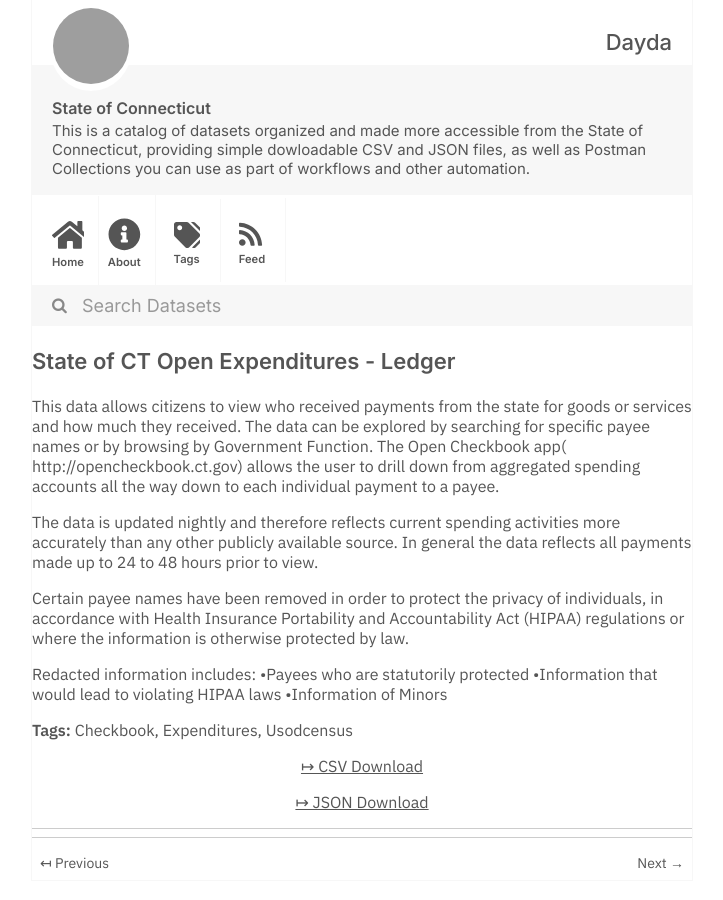
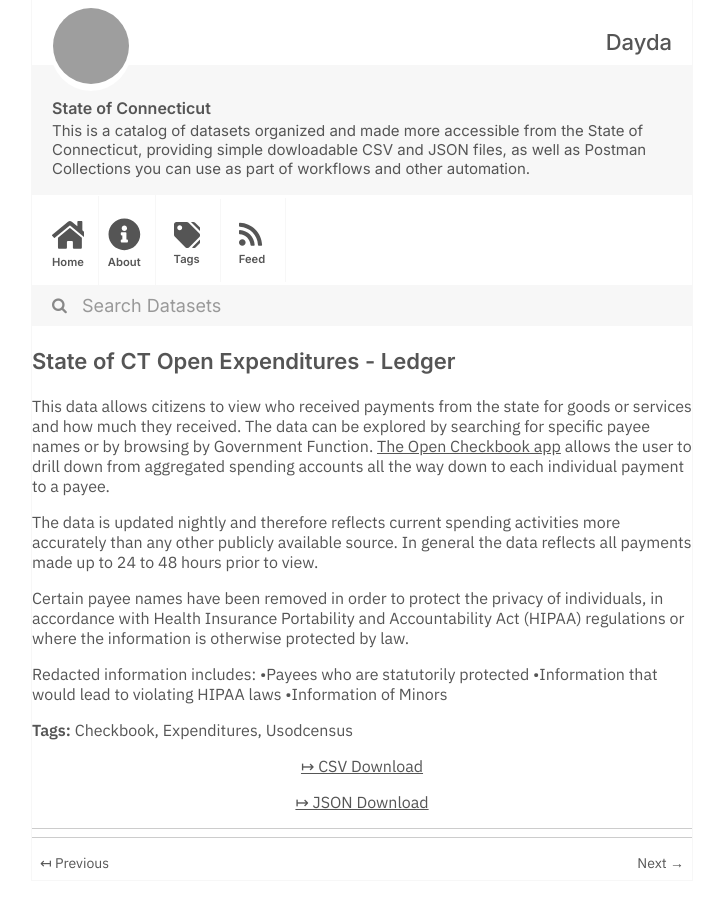
Before and after one commit to dayda-entities/state-of-connecticut, a Jekyll site: the page built from _posts/2020-11-12-state-of-ct-open-expenditures-.md, in a window 1280 px wide, cut to the strip 0-900 px from the top of the page. Shown: the whole strip, without its empty margins (278-1001 px from the left). Built offline with Jekyll 4.4.1, drawn with Linux system fonts in a browser that asks for light colours; part of the change alters nothing that is shown; grey boxes are pictures that could not be loaded.

Commit message:
Publish Data

```diff
--- a/_posts/2020-11-12-state-of-ct-open-expenditures-.md
+++ b/_posts/2020-11-12-state-of-ct-open-expenditures-.md
@@ -1,7 +1,7 @@
 ---
 title: State of CT Open Expenditures - Ledger
-created: '2020-11-12T14:53:56.322016'
-modified: '2020-11-12T14:53:56.322023'
+created: '2020-11-12T14:56:38.585508'
+modified: '2020-12-04T18:57:22.677540'
 state: active
 type: dataset
 tags:
@@ -10,12 +10,12 @@ tags:
   - Usodcensus
 groups:
   - Local Government
-csv_url: 'https://data.ct.gov/api/views/4b3c-3g3a/rows.csv?accessType=DOWNLOAD'
-json_url: 'https://data.ct.gov/api/views/4b3c-3g3a/rows.json?accessType=DOWNLOAD'
+csv_url: 'https://data.ct.gov/api/views/jz5u-r6jf/rows.csv?accessType=DOWNLOAD'
+json_url: 'https://data.ct.gov/api/views/jz5u-r6jf/rows.json?accessType=DOWNLOAD'
 layout: post
 
 ---
-This data allows citizens to view who received payments from the state for goods or services and how much they received. The data can be explored by searching for specific payee names or by browsing by Government Function. The Open Checkbook app( http://opencheckbook.ct.gov) allows the user to drill down from aggregated spending accounts all the way down to each individual payment to a payee.
+This data allows citizens to view who received payments from the state for goods or services and how much they received. The data can be explored by searching for specific payee names or by browsing by Government Function. <a href="http://opencheckbook.ct.gov">The Open Checkbook app</a> allows the user to drill down from aggregated spending accounts all the way down to each individual payment to a payee.
 
 The  data is updated nightly and therefore reflects current spending activities more accurately than any other publicly available source. In general the data reflects all payments made up to 24 to 48 hours prior to view.
 
```
